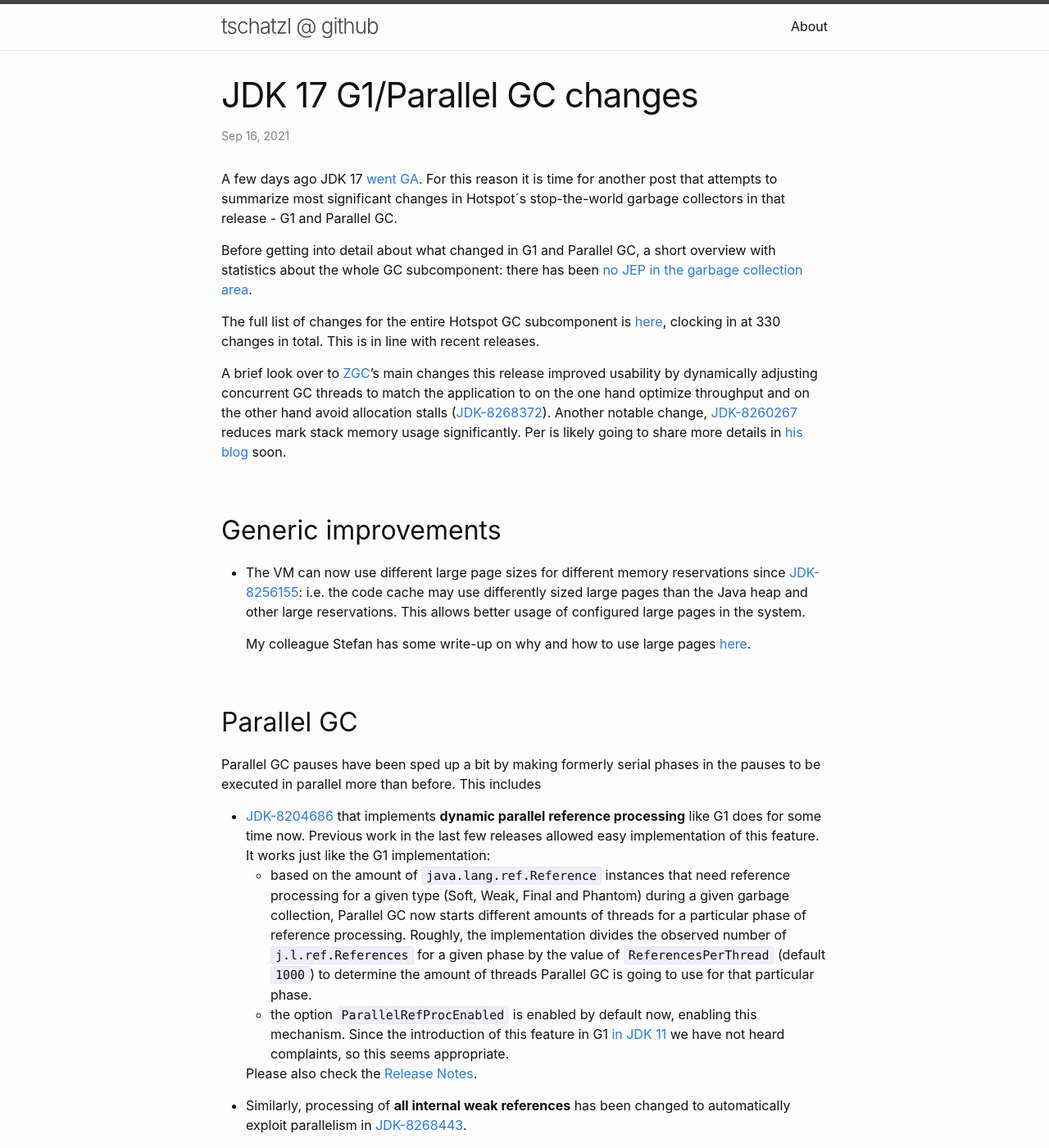
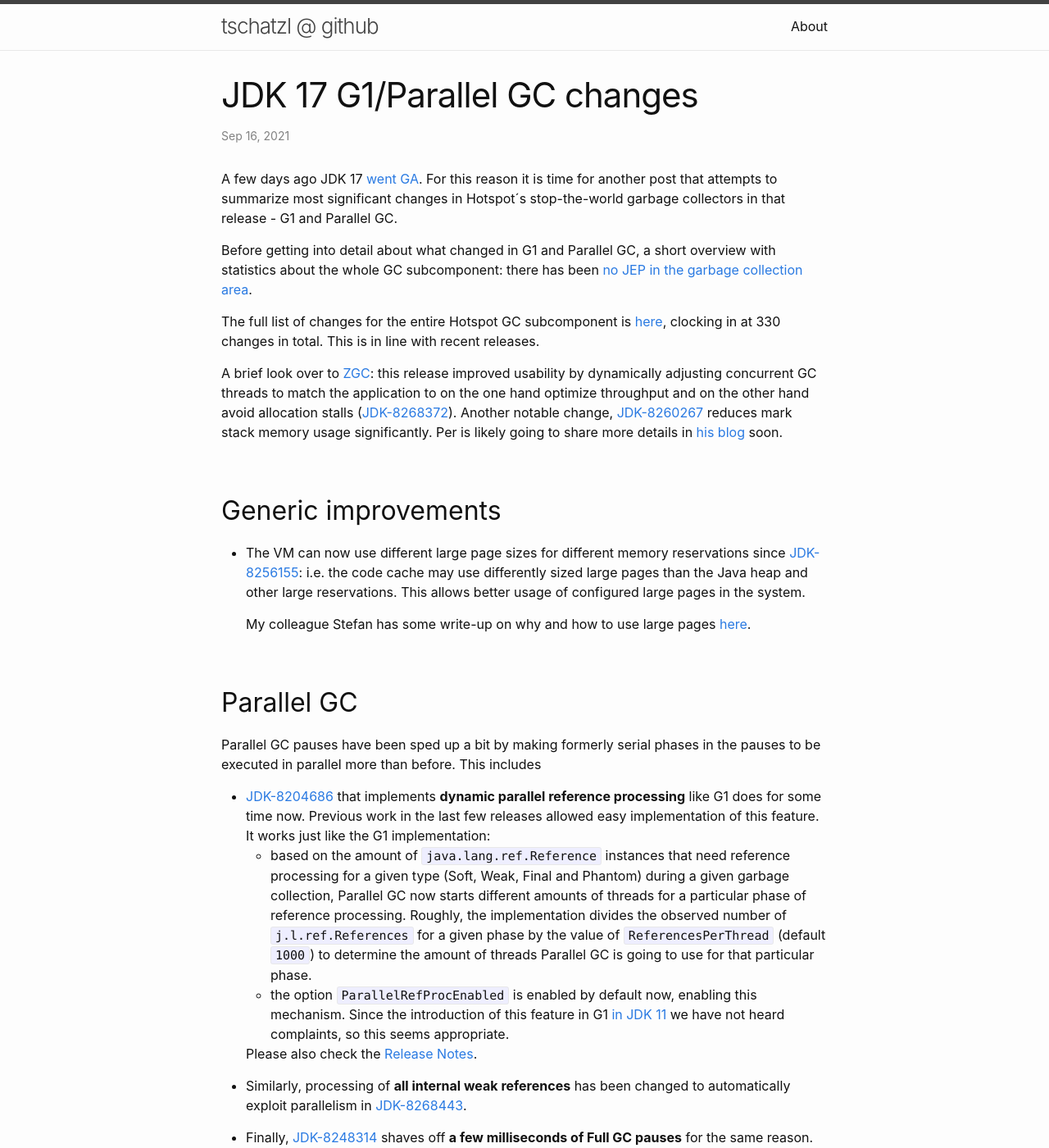
Before and after one commit to tschatzl/tschatzl.github.io, a Jekyll site: the page built from _posts/2021-09-16-jdk17-g1-parallel-gc-changes.md, in a window 1280 px wide and 1400 px high. Shown: the whole window at 82% size. Built offline with Jekyll 4.4.1, drawn with Linux system fonts in a browser that asks for light colours; some of the changed text lies outside the part shown.

Commit message:
More typos... (3)

```diff
--- a/_posts/2021-09-16-jdk17-g1-parallel-gc-changes.md
+++ b/_posts/2021-09-16-jdk17-g1-parallel-gc-changes.md
@@ -12,7 +12,7 @@ Before getting into detail about what changed in G1 and Parallel GC, a short ove
 
 The full list of changes for the entire Hotspot GC subcomponent is [here](https://bugs.openjdk.java.net/issues/?jql=project%20%3D%20JDK%20AND%20status%20in%20(Resolved%2C%20Closed)%20AND%20fixVersion%20%3D%20%2217%22%20AND%20component%20%3D%20hotspot%20AND%20Subcomponent%20%3D%20gc), clocking in at 330 changes in total. This is in line with recent releases.
 
-A brief look over to [ZGC](https://wiki.openjdk.java.net/display/zgc/Main)'s main changes this release improved usability by dynamically adjusting concurrent GC threads to match the application to on the one hand optimize throughput and on the other hand avoid allocation stalls ([JDK-8268372](https://bugs.openjdk.java.net/browse/JDK-8268372)). Another notable change, [JDK-8260267](https://bugs.openjdk.java.net/browse/JDK-8260267) reduces mark stack memory usage significantly. Per is likely going to share more details in [his blog](https://malloc.se/) soon.
+A brief look over to [ZGC](https://wiki.openjdk.java.net/display/zgc/Main): this release improved usability by dynamically adjusting concurrent GC threads to match the application to on the one hand optimize throughput and on the other hand avoid allocation stalls ([JDK-8268372](https://bugs.openjdk.java.net/browse/JDK-8268372)). Another notable change, [JDK-8260267](https://bugs.openjdk.java.net/browse/JDK-8260267) reduces mark stack memory usage significantly. Per is likely going to share more details in [his blog](https://malloc.se/) soon.
 
 ## Generic improvements
 
@@ -83,7 +83,7 @@ Of course the GC team and other contributors is already actively working on JDK
 
   * Serial GC, Parallel GC and ZGC support string deduplication like G1 and Shenandoah in JDK 18. [JEP 192](http://openjdk.java.net/jeps/192) gives details about this technique, now applicable to all Hotspot collectors.
 
-  * Support for archived heap objects for Serial gc is in development in [JDK-8273508](https://bugs.openjdk.java.net/browse/JDK-8273508).
+  * Support for archived heap objects for Serial GC is in development in [JDK-8273508](https://bugs.openjdk.java.net/browse/JDK-8273508).
 
   * Hamlin Li is currently doing great work on improving evacuation failure handling with the apparent goal to enable object pinning in G1 in the future; I wrote a short post on the problems and possible approaches [earlier](https://tschatzl.github.io/2021/06/28/evacuation-failure.html).
 
```
Also changed, not shown: other parts of _posts/2021-09-16-jdk17-g1-parallel-gc-changes.md (+3 -3 lines).
